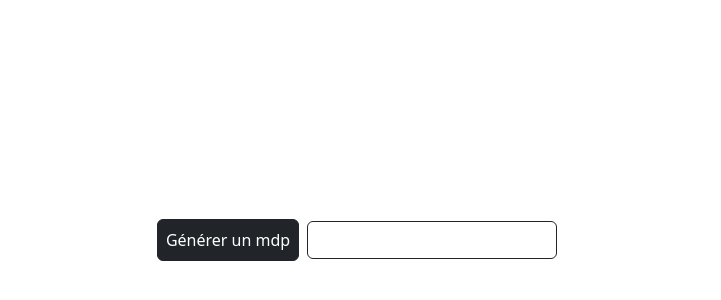
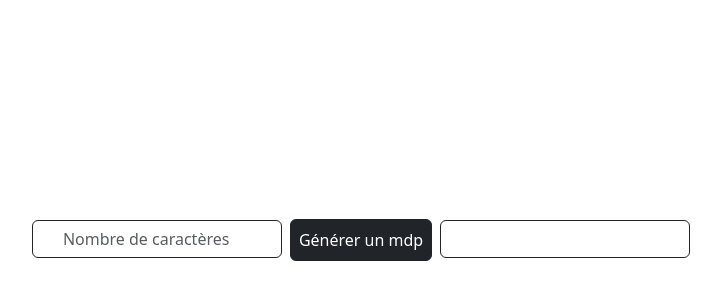
Before and after one commit to CybLiz/passeword-generator, a plain HTML site: page index.html in a window 1280 px wide. Shown: the part 160-460 px from the top of the page, without its empty margins (283-1004 px from the left). Drawn offline with nearby package versions, Linux system fonts and the light colour scheme.

Commit message:
brief fini

```diff
--- a/index.html
+++ b/index.html
@@ -17,12 +17,25 @@
 		</div>
 	</div>  -->
 
-	<div class="vh-100 d-flex align-items-center justify-content-center">
-		<button onclick="generatePassword(event)" type="submit" id="button" class=" btn btn-dark w-5 p-2">Générer un mdp</button>
+	<div class="container vh-100 d-flex align-items-center justify-content-center">
+		<div>
+			<label id="longdetext" for="sizeSelector" class="form-label " ></label>
+			<!-- <input type="number" class="form-control form-icon-trailing border border-dark rounded d-flex align-items-center justify-content-center " id="sizeSelector" name="sizeSelector"
+				 placeholder="nombre de caractères " /> -->
+
+			<input id="sizeSelector" name="sizeSelector" placeholder="Nombre de caractères "
+			type="number"
+			class="form-control form-icon-trailing ms-2 border border-dark rounded d-flex align-items-center justify-content-center user-select-all"
+				type="text" style="width: 250px; height: 38px; margin-top: -26px; margin-right: 8px; padding-left: 30px">
+		</div>
+
+		<button onclick="generatePassword(event)" type="submit" id="button" class=" btn btn-dark w-5 p-2">Générer un
+			mdp</button>
 		<div id="password"
 			class="password ms-2 border border-dark rounded d-flex align-items-center justify-content-center user-select-all"
-			style="width: 250px; height: 38px">
-			</div>
+			style="width: 250px; height: 38px; margin-top: -2px;">
+		</div>
+
 
 	</div>
 
--- a/script.js
+++ b/script.js
@@ -3,8 +3,9 @@
 
 const button = document.getElementById('button')
 const password = document.getElementById('password')
+let sizeSelector = document.getElementById('sizeSelector')
 
-// au click sur le boutton , tu ajoute ce qu'il y a dans ma div avec lId password, la fonction générée password
+// au click sur le boutton , tu ajoute ce qu'il y a dans ma div avec l'Id password, la fonction générée password
 // () =>  : fonction fléchée remplace le mot "function"
 button.addEventListener('click', () => {
 	password.innerHTML = generatePassword(20)
@@ -18,13 +19,18 @@ function generatePassword(size) {
 	// charAt en lui passant en paramétre (Math.random() *  c.length)
 	for (let i = 0; i < size; i++) {
 		passwordgenerated += c.charAt(Math.random() * c.length);
+		// sizeSelector = generatePassword(size);
 
 	}
 	return passwordgenerated;
+
 }
 
 
-// méthode 2
+// Add a selector to define the size of the password to generate.
+
+
+// méthode 2 il faut remplacer la 2éme div par un input
 
 
 // const c =  'ABCDEFGHIJKLMNOPQRSTUVWXYZabcdefghijklmopqstuvwxyz12345670§?!/<>=+-@#ù%^:.é"'
@@ -41,3 +47,6 @@ function generatePassword(size) {
 // 	// console.log(password)
 // 	input.value = password
 // }
+
+
+// Add a selector to define the size of the password to generate.
```
